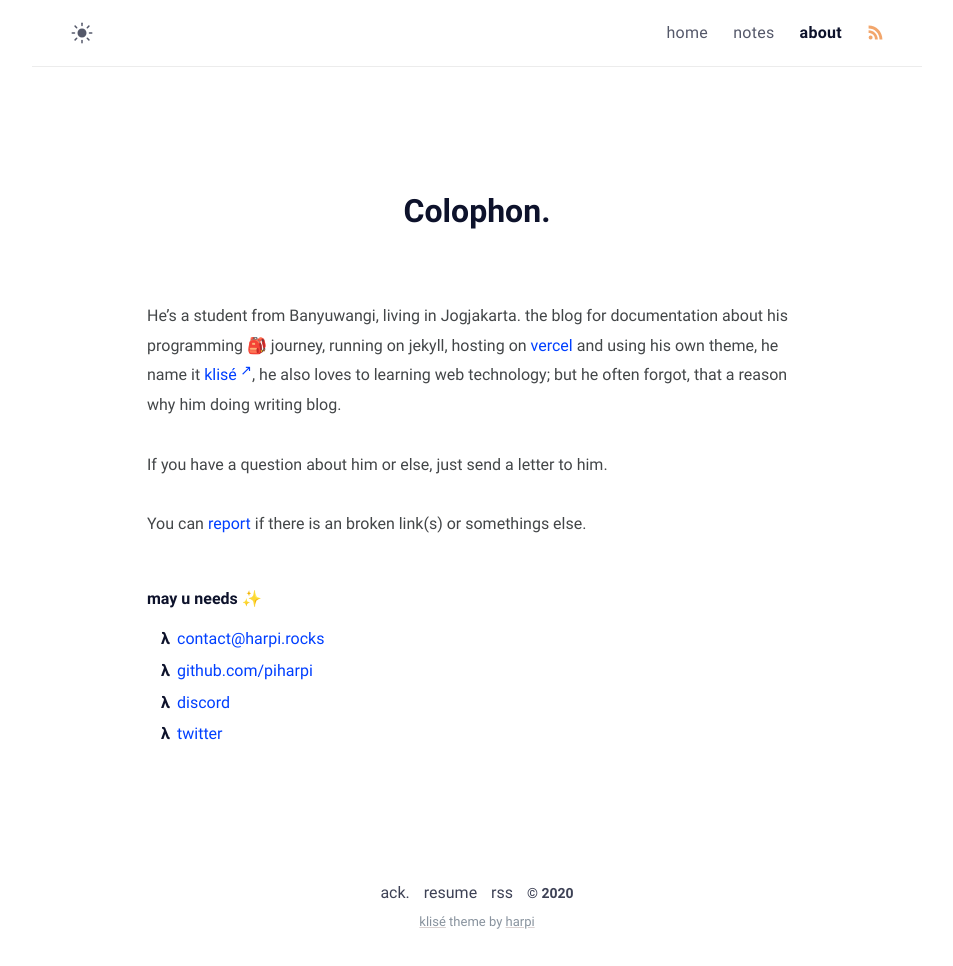
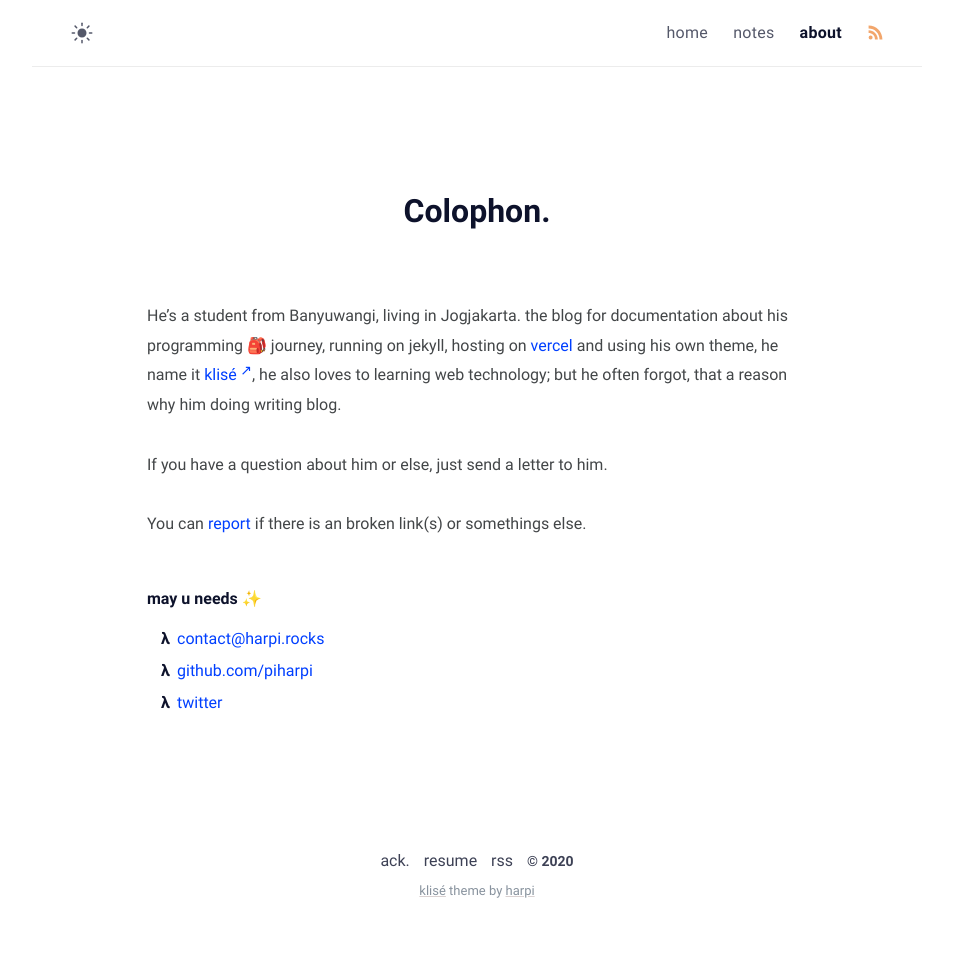
Before and after one commit to piharpi/piharpi.com, a Jekyll site: the page built from about.md, in a window 1280 px wide. Shown: the whole page, without its empty margins (163-1116 px from the left). Built offline with Jekyll 4.4.1, drawn with Linux system fonts in a browser that asks for light colours; comment, search, counter and statistics services are not loaded; after the commit the page ends 935 px from its top, so only the background shows below that.

```diff
--- a/about.md
+++ b/about.md
@@ -16,5 +16,4 @@
 
 - [{{site.author.email}}](/email)
 - [github.com/{{site.author.username}}](/github)
-- [discord](/discord)
 - [twitter](/twitter)
```
